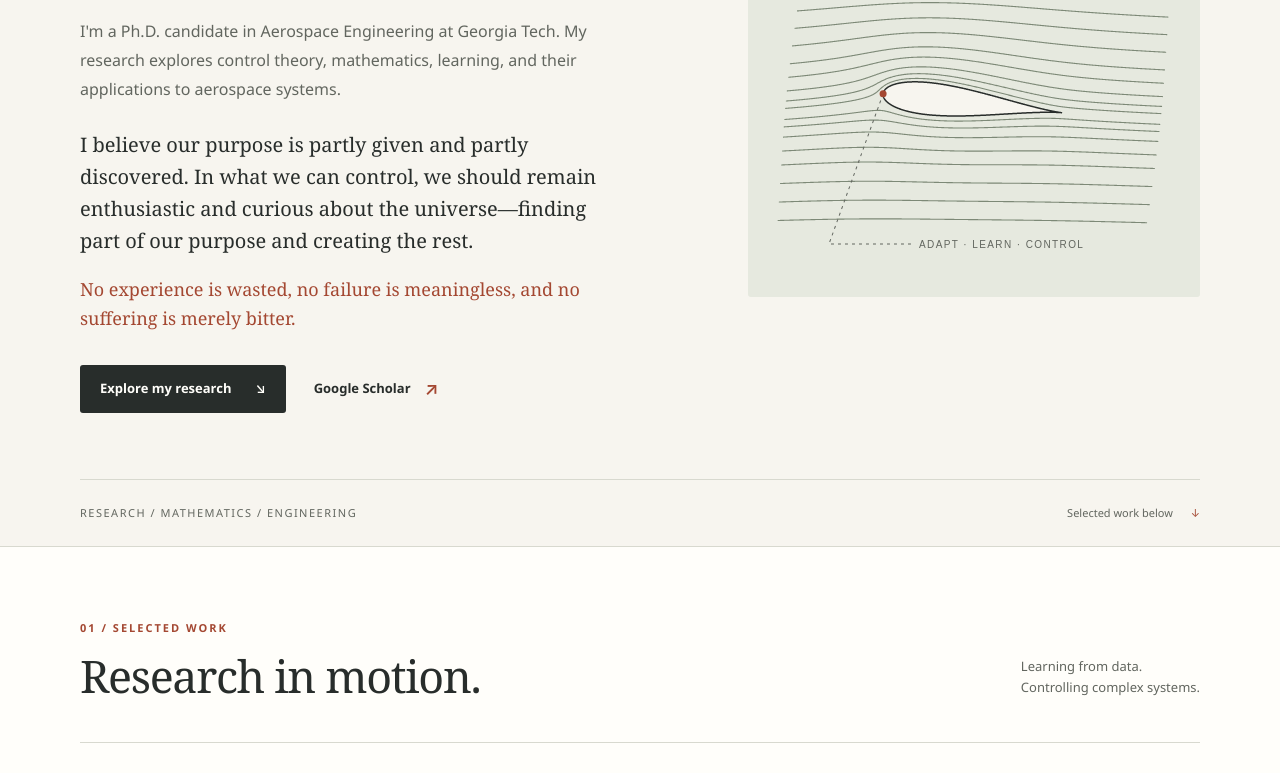
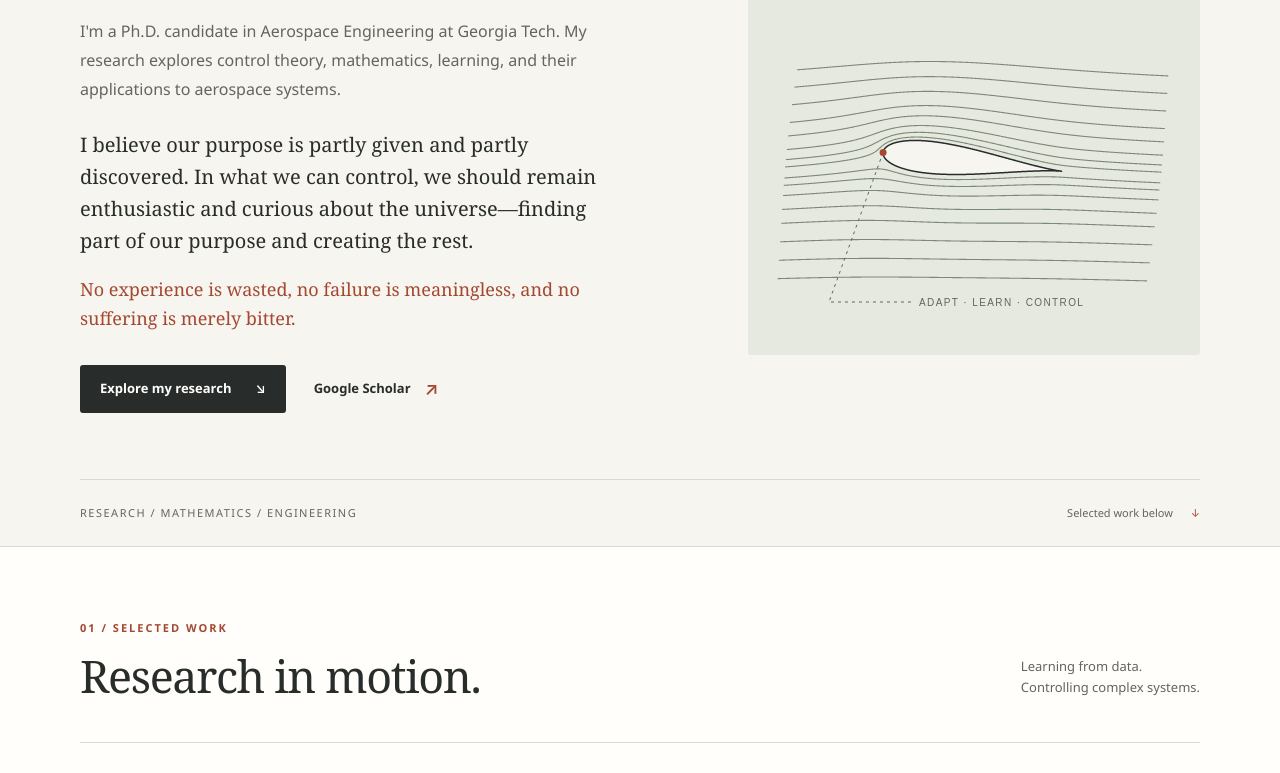
Before and after one commit to lqz119/personal_website, a plain HTML site: page index.html in a window 1280 px wide. Shown: the part 286-1059 px from the top of the page. Drawn offline with Linux system fonts and the light colour scheme.

Commit message:
Vertically center airfoil card beside the introduction

```diff
--- a/style.css
+++ b/style.css
@@ -45,7 +45,7 @@ nav a:last-child { color: var(--accent); }
 .button:hover { background: var(--accent); color: var(--white); }
 .text-link { display: inline-flex; align-items: center; gap: 14px; min-height: 44px; font-size: 13px; font-weight: 600; text-decoration: none; }
 .text-link span { color: var(--accent); font-size: 18px; }
-.hero-note { background: var(--sage); padding: 24px 28px 28px; align-self: start; border-radius: 3px; }
+.hero-note { background: var(--sage); padding: 24px 28px 28px; align-self: center; border-radius: 3px; }
 .note-top { text-transform: uppercase; font-size: 9px; line-height: 1.6; letter-spacing: 1.4px; white-space: nowrap; color: var(--muted); border-bottom: 1px solid #c7ccbd; padding-bottom: 18px; }
 .flow-drawing { width: calc(100% + 24px); max-width: none; margin-inline: -12px; margin-top: 30px; }
 .hero-bottom { grid-column: 1 / -1; display: flex; justify-content: space-between; flex-wrap: wrap; gap: 10px 24px; margin-top: 66px; padding: 24px 0; border-top: 1px solid var(--line); color: var(--muted); font-size: 11px; }
```
